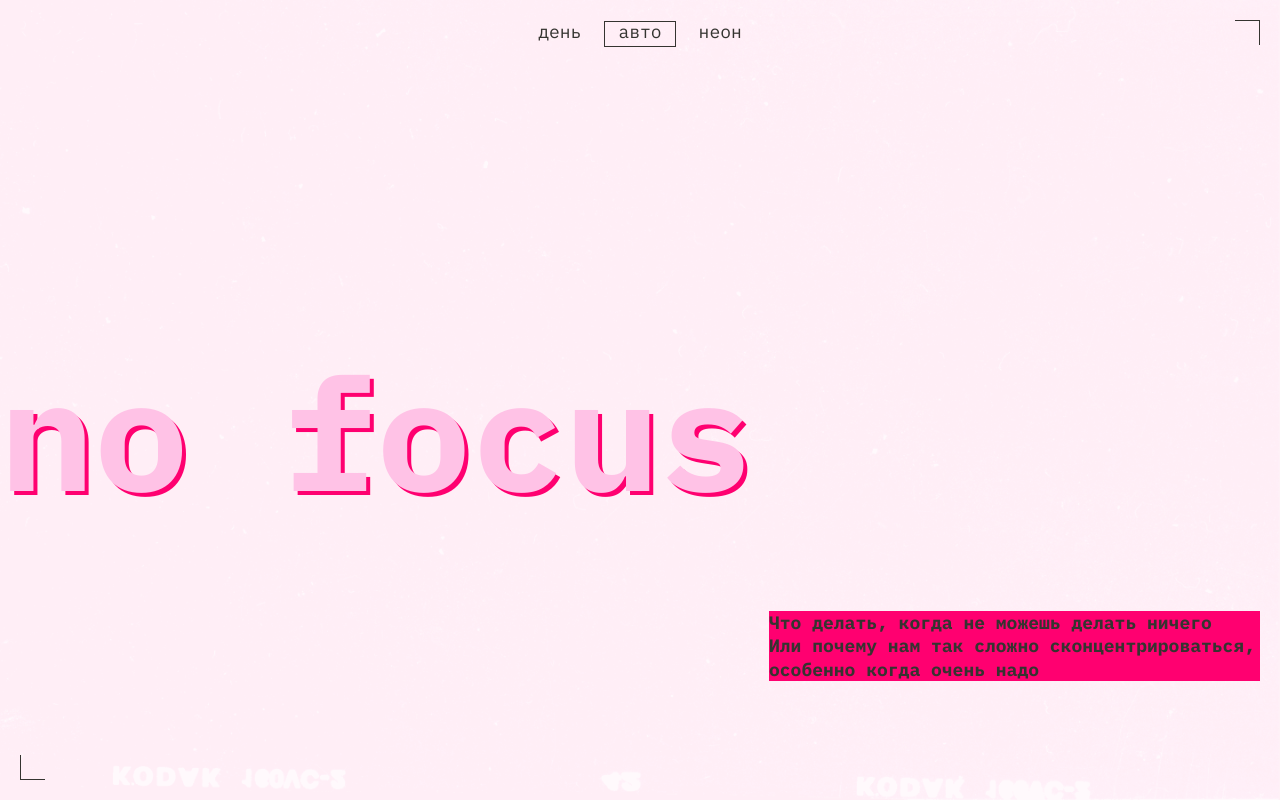
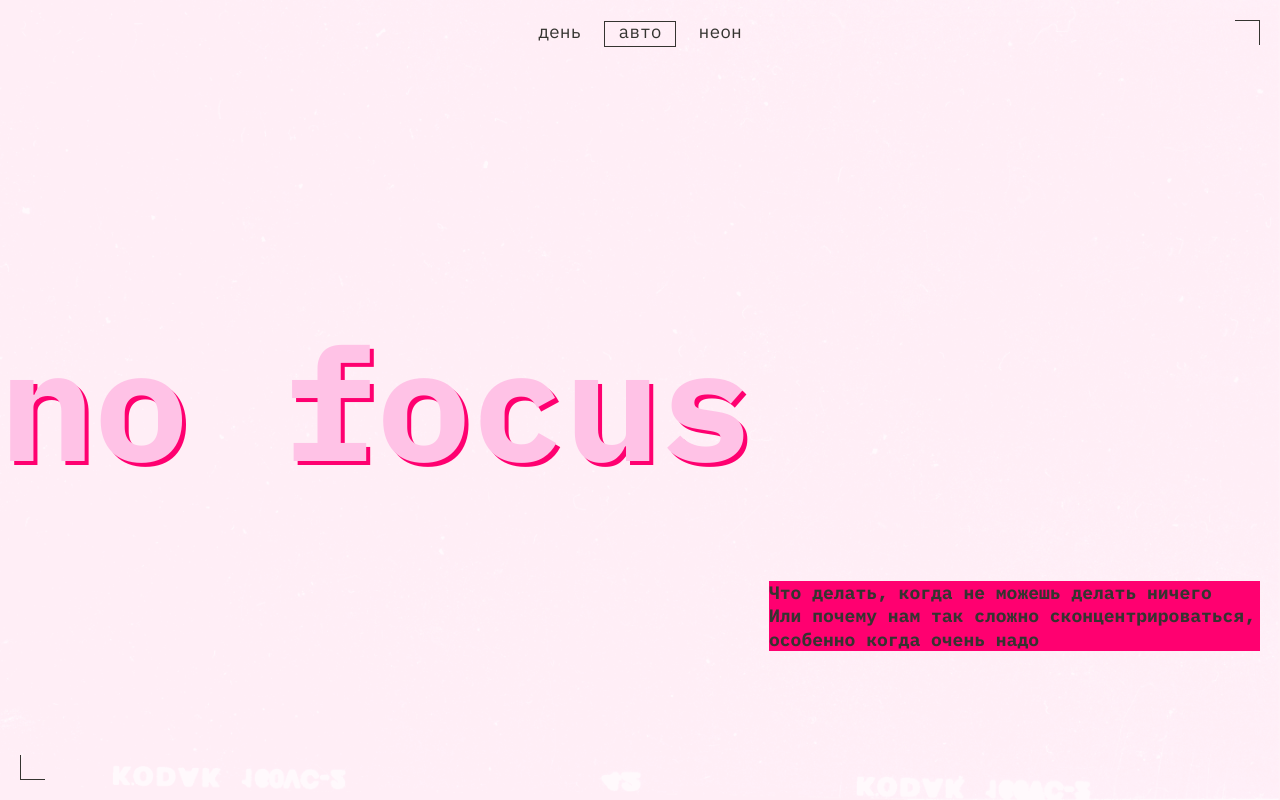
Before and after one commit to Mklkzchv/slozhno-sosredotochitsya, a plain HTML site: page index.html in a window 1280 px wide. Shown: the top 800 px of the page. Drawn offline with Linux system fonts and the light colour scheme.

Commit message:
fix: edit after autotest - edit padding-top in header

```diff
--- a/styles/style.css
+++ b/styles/style.css
@@ -525,7 +525,7 @@
 
   .header .decorations {
     text-shadow: 4px 4px 0px #ff0070;
-    padding-top: 65px;
+    padding-top: 5px;
   }
 
   .footer .decorations {
```
